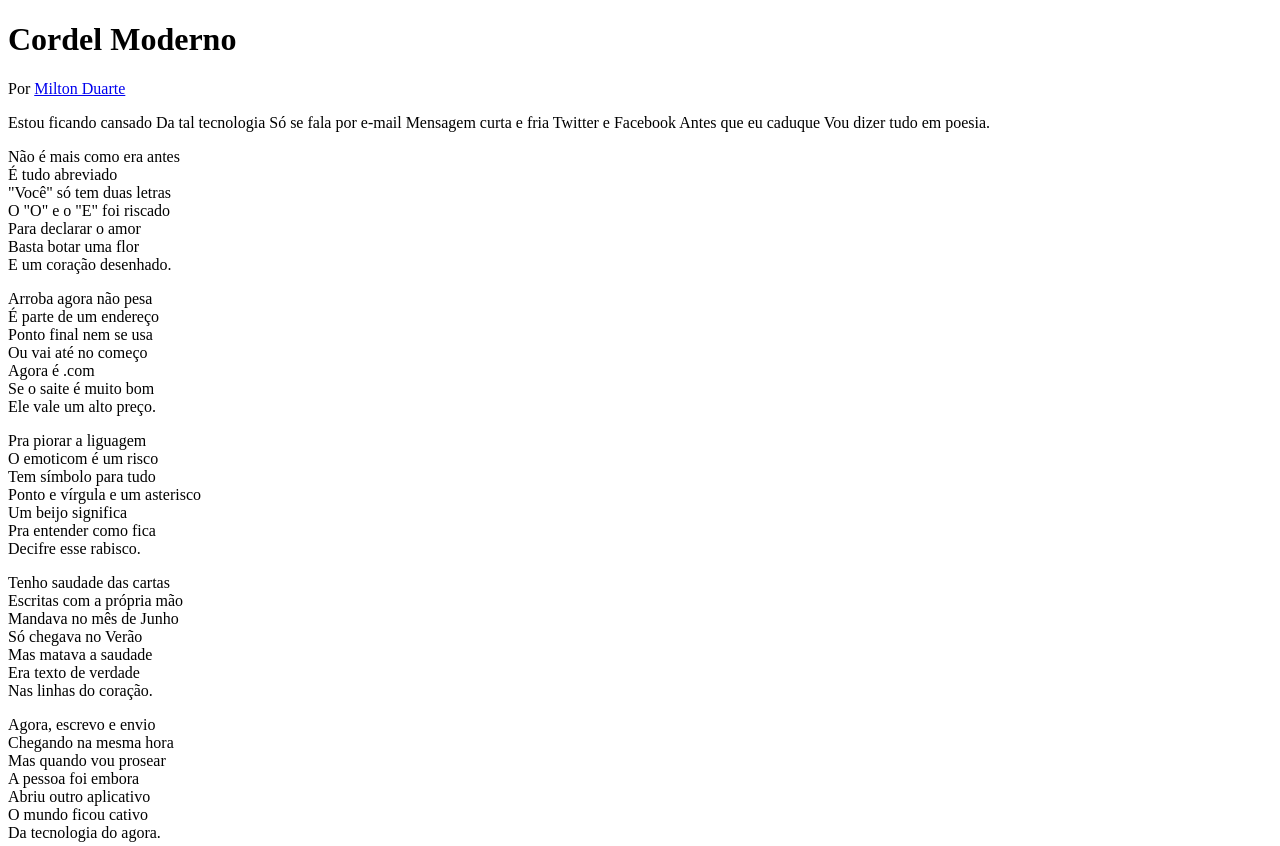
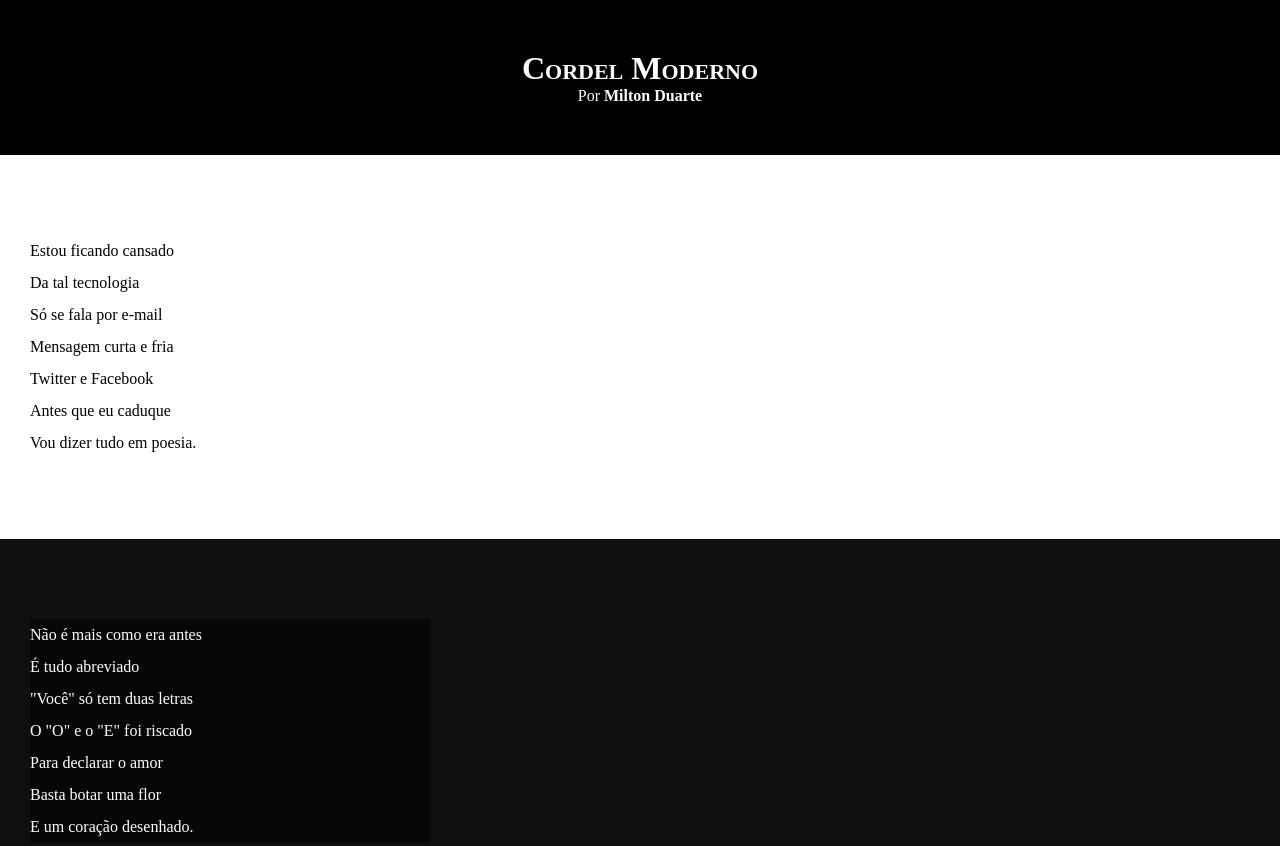
Before and after one commit to johne-lima/html-css, a plain HTML site: page desafios/d012/index.html in a window 1280 px wide. Shown: the top 846 px of the page. Drawn offline with Linux system fonts and the light colour scheme.

Commit message:
atualizei estilos do textos e blocos

```diff
--- a/desafios/d012/estilo/style.css
+++ b/desafios/d012/estilo/style.css
@@ -1 +1,67 @@
 @charset "UTF-8";
+
+* {
+    margin: 0px;
+    padding: 0px;
+
+}
+
+html, body {
+    min-height: 100vh;
+    background-color: darkgray;
+}
+
+header {
+    background-color: black;
+    color: white;
+    text-align: center;
+}
+
+header > h1 {
+    padding-top: 50px;
+    font-variant: small-caps;
+}
+
+header > p {
+    padding-bottom: 50px;
+}
+
+header a, footer a {
+    color: white;
+    text-decoration: none;
+    font-weight: bolder;
+}
+
+header a:hover, footer a:hover {
+    text-decoration: underline;
+}
+
+section {
+    padding-top: 10vh;
+    padding-bottom: 10vh;
+    line-height: 2em;
+    padding-left: 30px;
+
+}
+
+section.normal {
+    background-color: white;
+    color: black;
+}
+
+section.imagem {
+    background-color: rgb(15, 15, 15);
+    color: white;
+}
+
+section.imagem > p {
+    background-color: rgba(0, 0, 0, 0.5);
+    width: 400px;
+}
+
+footer {
+    background-color: black;
+    text-align: center;
+    color: white;
+    padding: 7px;
+}
--- a/desafios/d012/index.html
+++ b/desafios/d012/index.html
@@ -12,19 +12,20 @@
         <p>Por <a href="https://www.recantodasletras.com.br/poesias/3186743" target="_blank">Milton Duarte</a></p>
     </header>
 
-<section>
+<main>
+    <section class="normal">
         <p>
-        Estou ficando cansado
-        Da tal tecnologia
-        Só se fala por e-mail
-        Mensagem curta e fria
-        Twitter e Facebook
-        Antes que eu caduque
+            Estou ficando cansado <br>
+            Da tal tecnologia <br>
+            Só se fala por e-mail <br>
+            Mensagem curta e fria <br>
+            Twitter e Facebook <br>
+            Antes que eu caduque <br>
             Vou dizer tudo em poesia.
         </p>
     </section>
 
-<section>
+    <section class="imagem">
         <p>
             Não é mais como era antes <br>
             É tudo abreviado <br>
@@ -36,7 +37,7 @@
         </p>
     </section>
 
-<section>
+    <section class="normal">
         <p>
             Arroba agora não pesa <br>
             É parte de um endereço <br>
@@ -58,7 +59,7 @@
         </p>
     </section>
 
-<section>
+    <section class="imagem">
         <p>
             Tenho saudade das cartas <br>
             Escritas com a própria mão <br>
@@ -70,7 +71,7 @@
         </p>
     </section>
 
-<section>
+    <section class="normal">
         <p>
             Agora, escrevo e envio <br>
             Chegando na mesma hora <br>
@@ -91,6 +92,7 @@
             Deixe que Deus interprete.
         </p>
     </section>
+</main>
 
     <footer>
         <p>Site criado por <a href="https://github.com/johne-lima" target="_blank">Gustavo Guanabara</a> para o <a href="https://www.cursoemvideo.com" target="_blank">CursoEmVideo</a></p>
```
Lines whose indentation alone changed are shown as unchanged.
